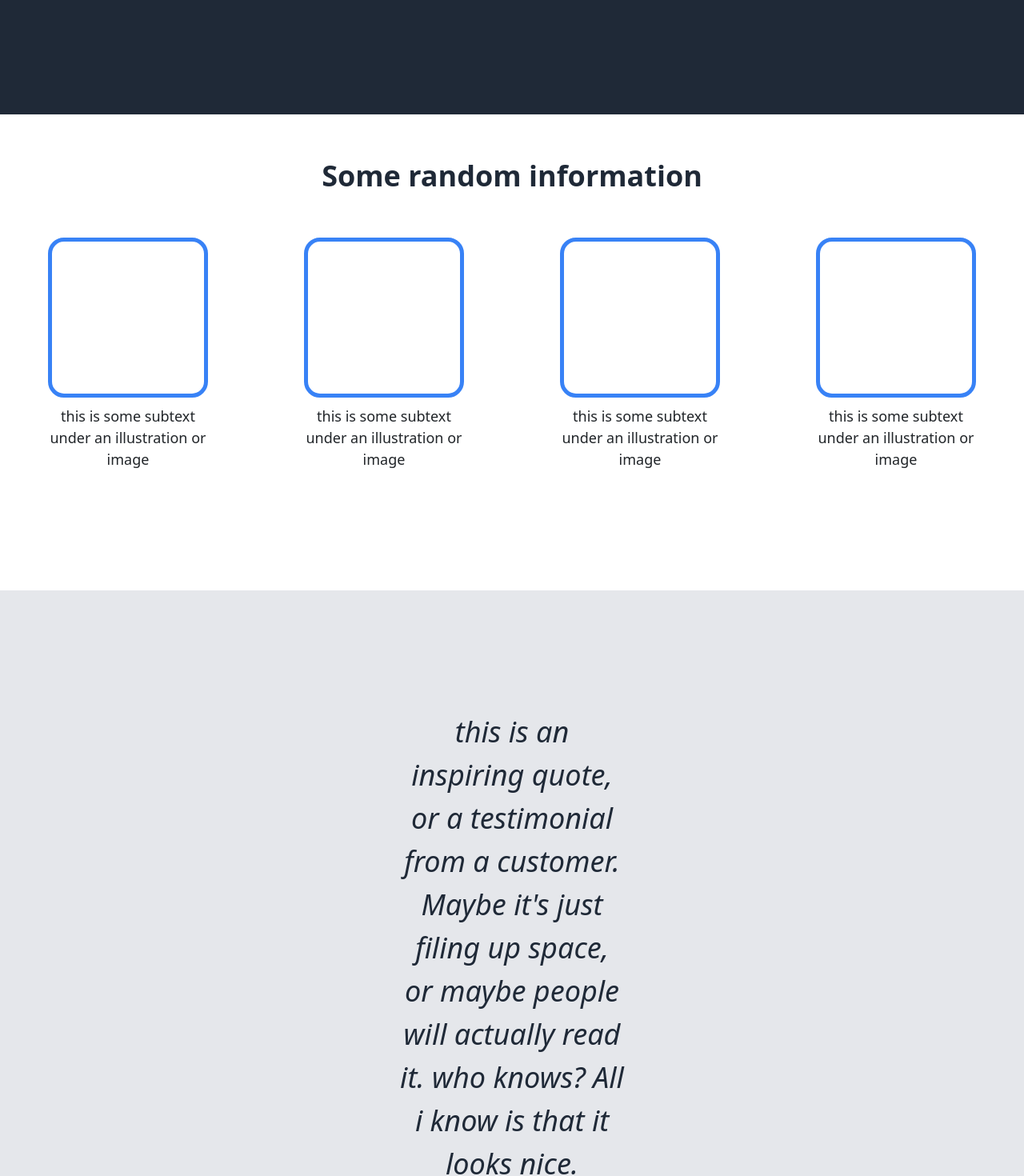
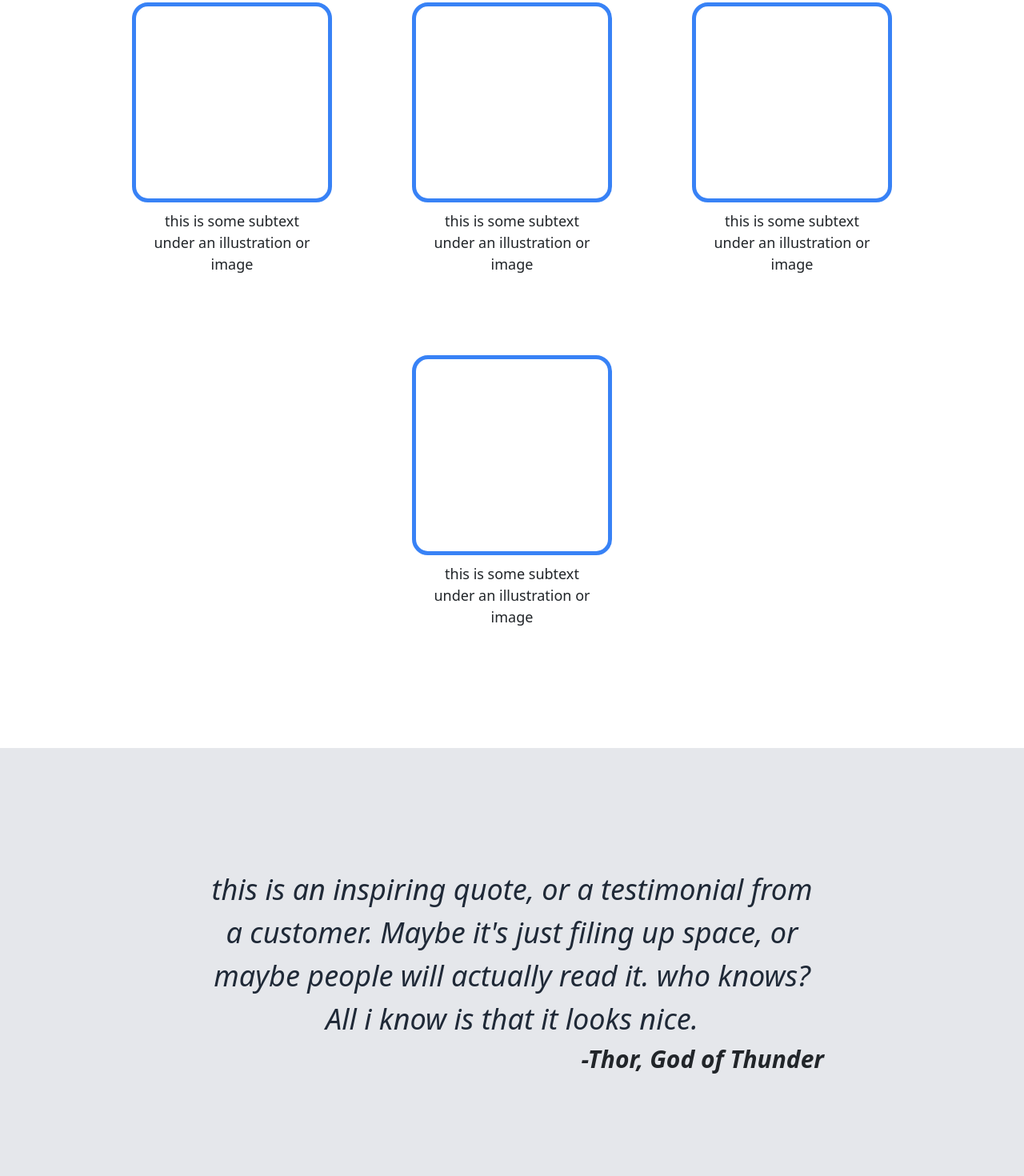
Before and after one commit to Hamza-bep/web, a plain HTML site: page index.html in a window 1280 px wide. Shown: the part 750-2220 px from the top of the page at 80% size. Drawn offline with nearby package versions, Linux system fonts and the light colour scheme.

Commit message:
Update style.css

```diff
--- a/style.css
+++ b/style.css
@@ -1,3 +1,4 @@
+
 
 
 
@@ -41,8 +42,8 @@ a{
     padding-top: 10px;
     color: white;
     background-color: #1F2937;
-    padding-left:500px ;
-    padding-right: 500px;
+    padding-left:250px ;
+    padding-right: 250px;
     display: flex;
     flex-direction: column;
 }
@@ -95,8 +96,8 @@ button{
 {
     border:5px solid #3882F6;
     border-radius: 20px;
-    height: 200px;
-    width:  200px;
+    height: 250px;
+    width:  250px;
     -webkit-border-radius: 20px;
     -moz-border-radius: 20px;
     -ms-border-radius: 20px;
@@ -113,6 +114,7 @@ button{
     display: flex;
     justify-content: center;
     gap: 100px;
+    flex-wrap: wrap;
 }
 
 .profiles div
@@ -135,8 +137,8 @@ button{
 .quote
 {
     background-color: #E5E7Eb;
-    padding-left: 500px;
-    padding-right: 500px;
+    padding-left: 250px;
+    padding-right: 250px;
     padding-top: 150px;
     padding-bottom: 150px;
 }
@@ -167,7 +169,7 @@ button{
     display: flex;
     justify-content: space-between;
     align-items: center;
-    margin: 100px 500px;
+    margin: 100px 150px;
     padding: 50px 100px;
     border-radius: 10px;
     -webkit-border-radius: 10px;
```
